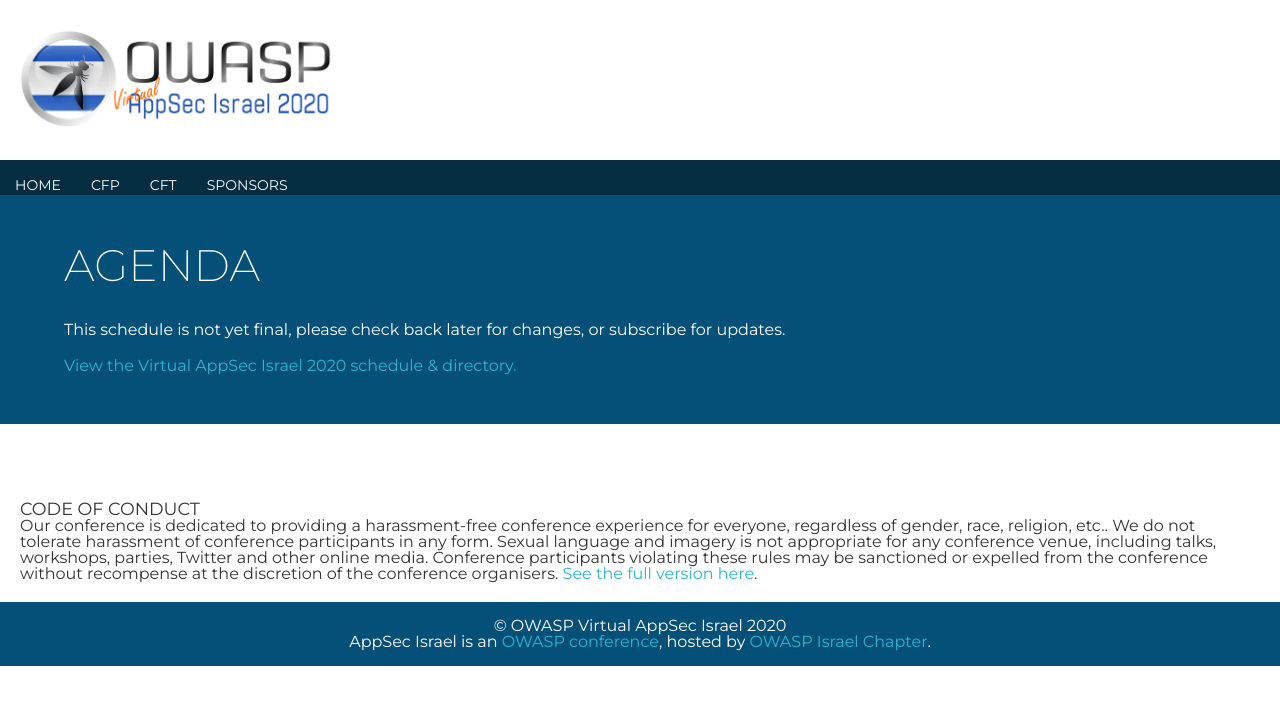
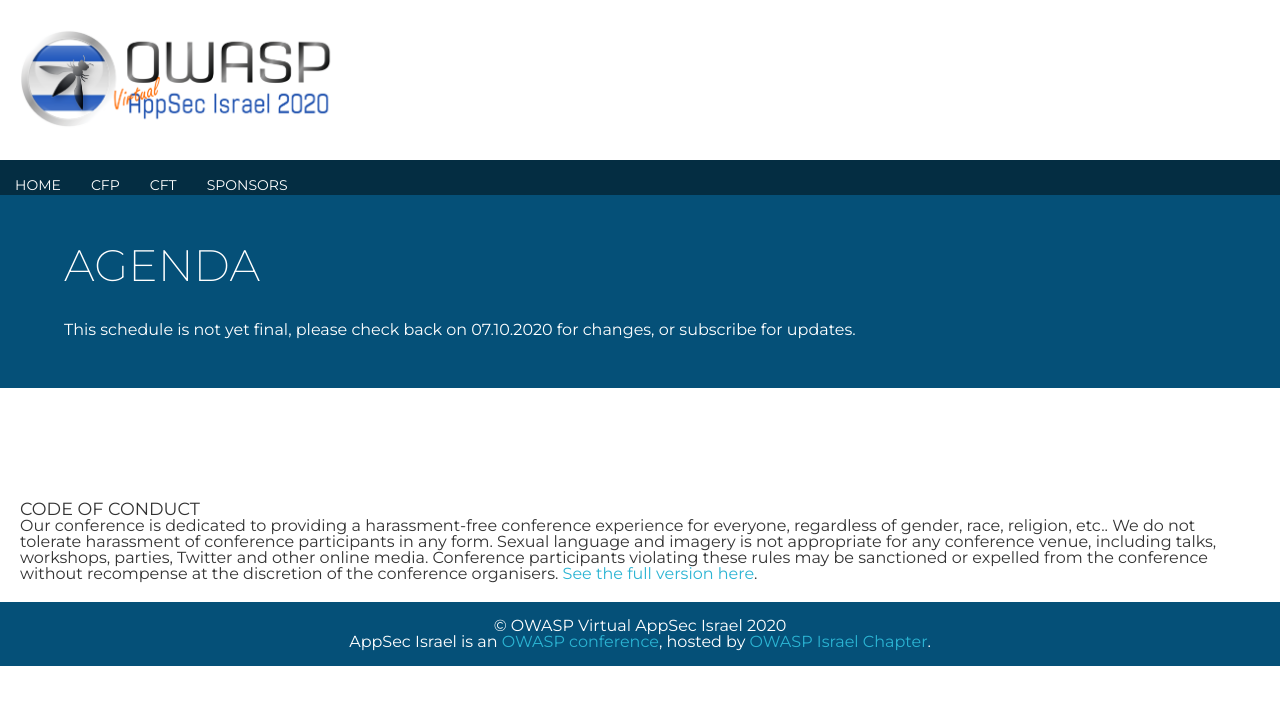
Before and after one commit to OWASP/www-event-appsecil-2023, a Jekyll site: the page built from Agenda.md, in a window 1280 px wide. Shown: the top 705 px of the page. Built offline with Jekyll 4.4.1, drawn with Linux system fonts in a browser that asks for light colours; our own code applies the rules of GitHub Pages for plain Markdown files; a script that is not in the unit is left out.

Commit message:
Update Agenda.md

```diff
--- a/Agenda.md
+++ b/Agenda.md
@@ -3,6 +3,4 @@
 
 ## Agenda
 
-This schedule is not yet final, please check back later for changes, or subscribe for updates.
-
-<a id="sched-embed" href="https://{{ site.sched }}/" data-sched-bg="dark">View the {{ site.title }} schedule &amp; directory.</a><script type="text/javascript" src="https://{{ site.sched }}/js/embed.js"></script>
+This schedule is not yet final, please check back on 07.10.2020 for changes, or subscribe for updates.
```
